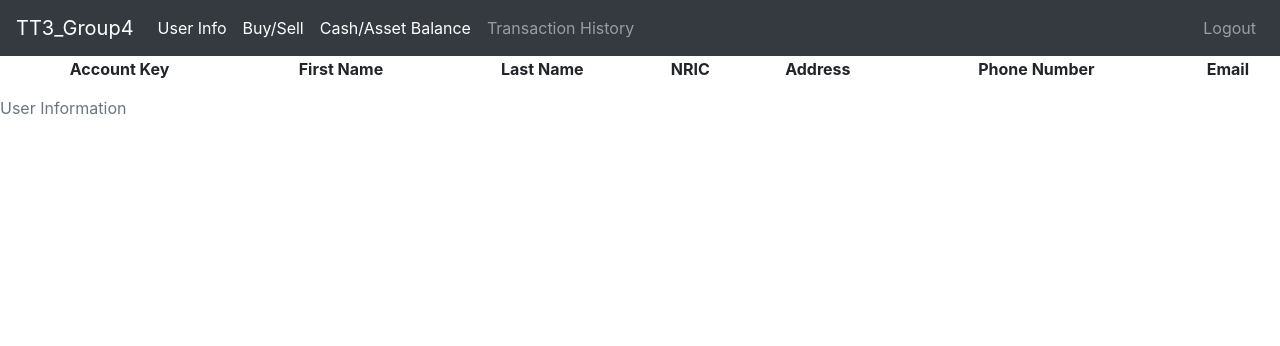
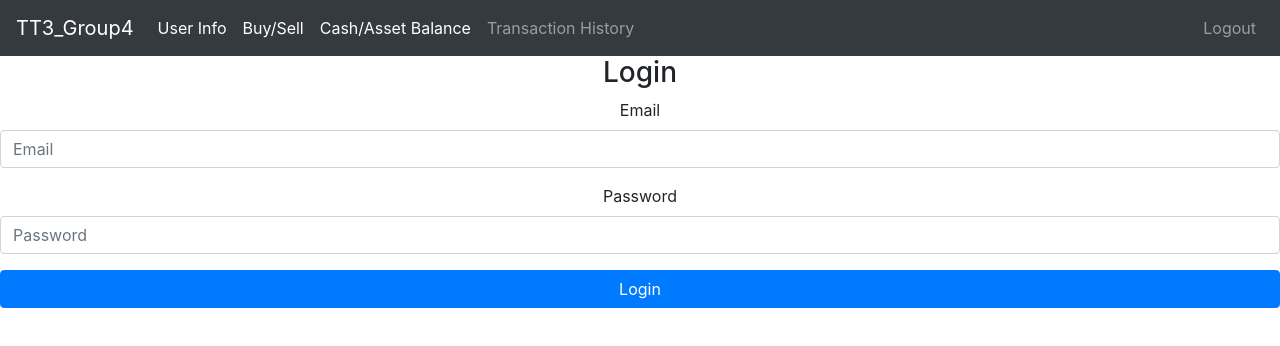
Before and after one commit to arjunkareti/TT3_Group4, a React (Create React App) app in the folder tt3-group4/: page / in a window 1280 px wide. Shown: the top 346 px of the page. Built offline with nearby package versions, Linux system fonts and the light colour scheme; no server answers.

Commit message:
Login page

```diff
--- a/tt3-group4/src/App.js
+++ b/tt3-group4/src/App.js
@@ -8,6 +8,8 @@ import UserInfor from './components/UserInfor'
 import CashAssets from './components/CashAssets/CashAssets'
 import ViewCurrentPrice from './components/ViewCurrentPrice/ViewCurrentPrice'
 import BuySellAsset from './components/BuySellAsset'
+import SignUp from './components/SignUp'
+import Login from './components/LoginPage'
 import Logout from './components/Logout/Logout'
 import NavBar from './components/NavBar'
 
@@ -18,11 +20,13 @@ function App() {
         <NavBar />
         {/* <ViewCurrentPrice /> */}
         <Switch>
+          <Route  exact path="/" component={Login}></Route>
           <Route  exact path="/CashAssets" component={CashAssets}></Route>
+          <Route  exact path="/Login" component={Login}></Route>
           <Route  exact path="/BuySellAsset" component={BuySellAsset}></Route>
           <Route  exact path="/TransactionHistory" component={TransactionHistory}></Route>
           <Route  exact path="/Logout" component={Logout}></Route>
-          <Route  exact path="/" component={UserInfor}></Route>
+          <Route  exact path="/UserInfo" component={UserInfor}></Route>
         </Switch>
       </div>
     </Router>
--- a/tt3-group4/src/components/Logout/Logout.js
+++ b/tt3-group4/src/components/Logout/Logout.js
@@ -19,7 +19,7 @@ export default class PersonDelete extends React.Component {
         <form onSubmit={this.handleSubmit}>
 
                 <h1>Successfully logged out</h1>
-                <button type="button" class="btn btn-secondary btn-lg"><NavLink className="nav-link" activeClassName="active" to = "/">Login</NavLink></button>
+                <button type="button" class="btn btn-secondary btn-lg"><NavLink className="nav-link" activeClassName="active" to = "/Login">Login</NavLink></button>
         </form>
         )
 
--- a/tt3-group4/src/components/NavBar.js
+++ b/tt3-group4/src/components/NavBar.js
@@ -10,7 +10,7 @@ const Navbar = () => {
       <div className="collapse navbar-collapse" id="navbarNavDropdown">
         <ul className="navbar-nav">
           <li className="nav-item active">
-            <NavLink className="nav-link" activeClassName="active" to = "/">User Info</NavLink>
+            <NavLink className="nav-link" activeClassName="active" to = "/UserInfo">User Info</NavLink>
           </li>
           <li className="nav-item active">
             <NavLink className="nav-link" activeClassName="active" to = "/BuySellAsset">Buy/Sell</NavLink>
--- /dev/null
+++ b/tt3-group4/src/components/playerDatabase.js
@@ -0,0 +1,2 @@
+var myDatabase = [];
+export default myDatabase;
```
